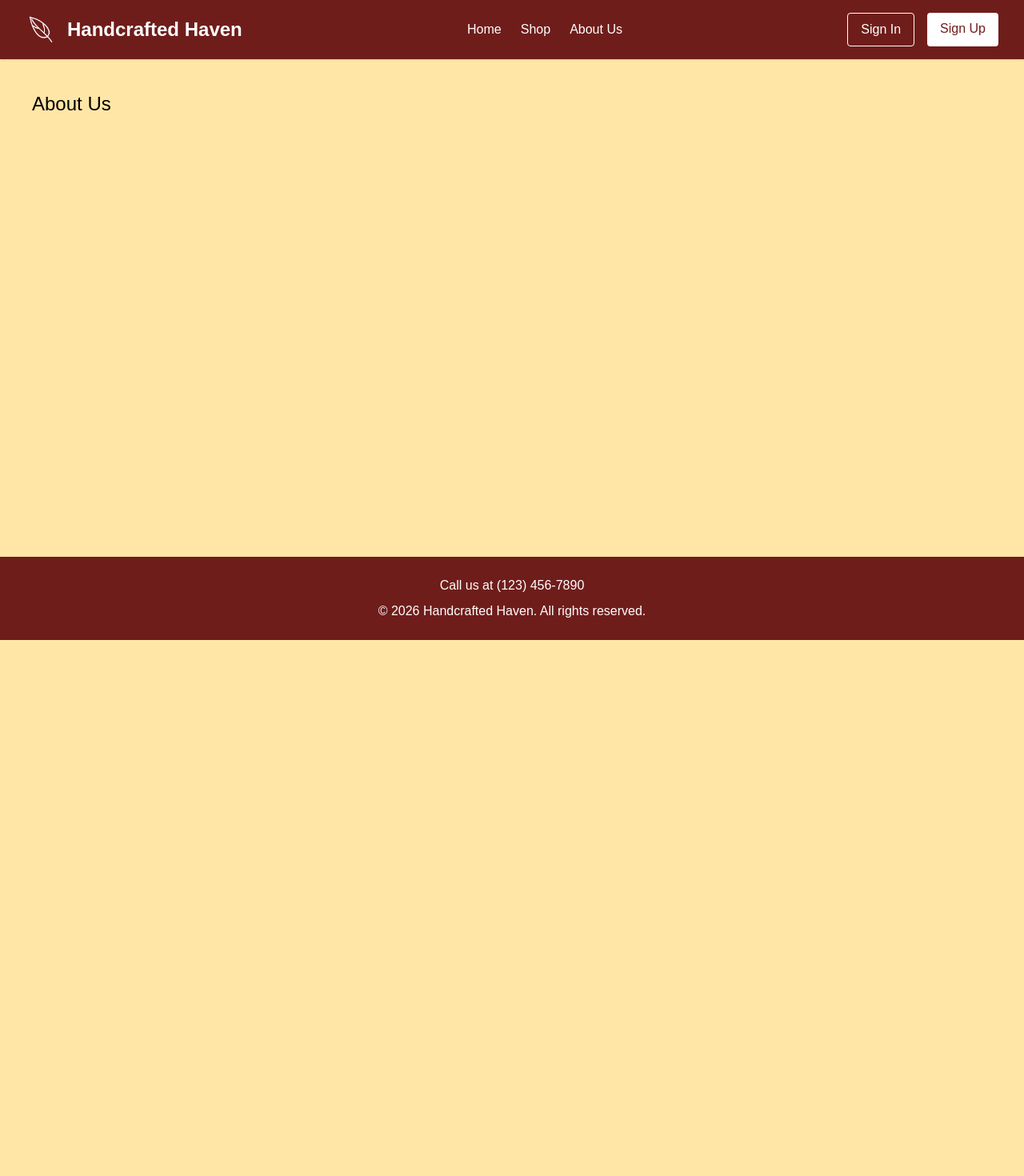
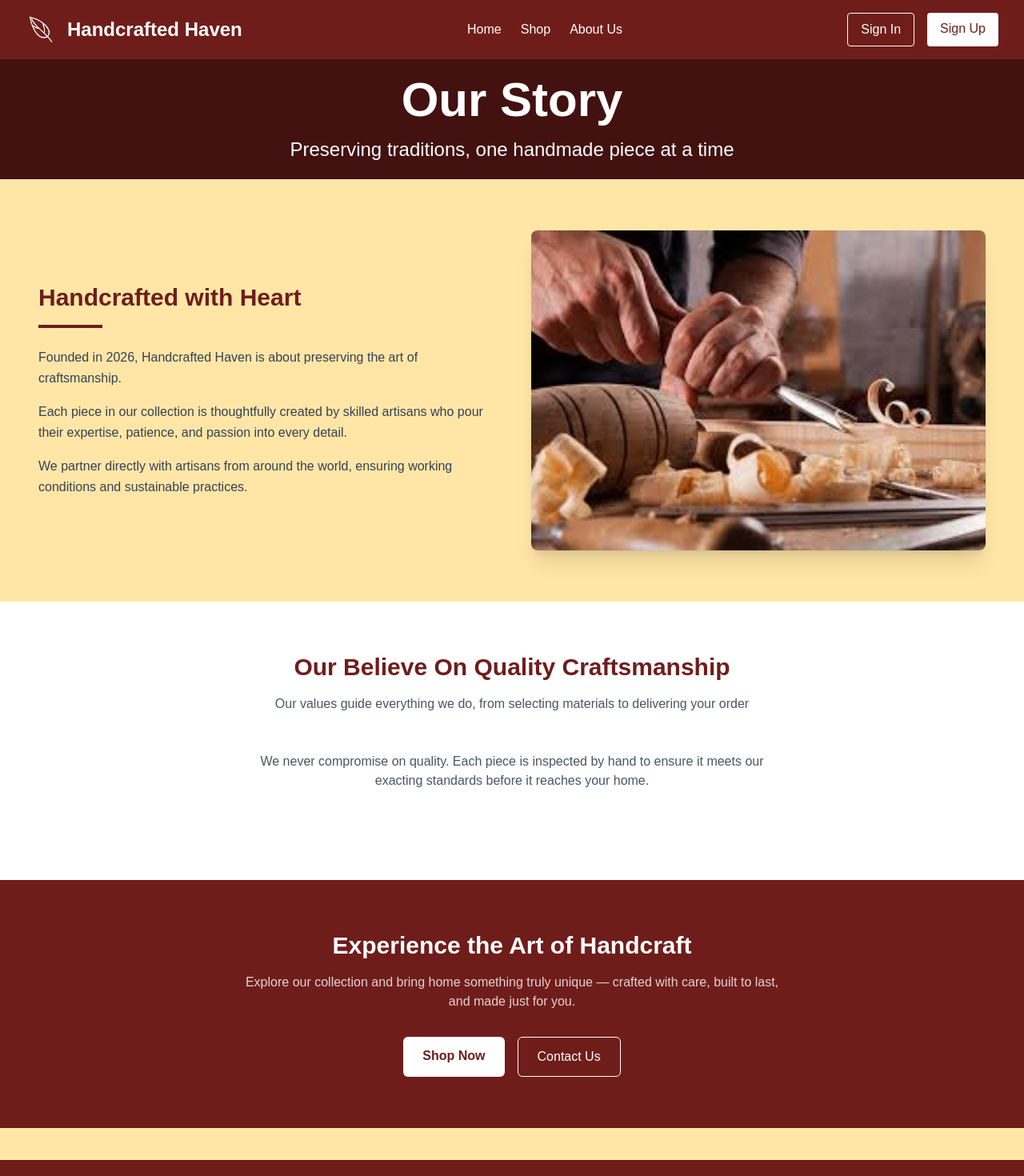
Before and after one commit to kihernandez/handcrafted-haven, a Next.js app: page /about in a window 1280 px wide. Shown: the top 1470 px of the page at 80% size. Before the commit the page ends 800 px from the top, so only its background shows below. Built offline with nearby package versions, Linux system fonts and the light colour scheme.

Commit message:
about us

```diff
--- a/app/about/page.tsx
+++ b/app/about/page.tsx
@@ -1,3 +1,100 @@
-export default function Page() {
-  return <div className="p-10 text-2xl">About Us</div>;
+import Image from "next/image";
+import Link from "next/link";
+
+export const metadata = {
+  title: "About Us | Handcrafted Haven",
+  description:
+    "Learn about Handcrafted Haven's story, our commitment to quality craftsmanship, sustainable practices, and the artisans behind our unique handmade products.",
+};
+
+export default function AboutPage() {
+  return (
+    <div className="bg-[#FFE6A7]">
+      {/* Hero Section */}
+      <section className="relative h-[150px] flex items-center justify-center bg-[#6F1D1B]">
+        <div className="absolute inset-0 bg-black/40 z-10" />
+        <div className="relative z-20 text-center text-white px-4 max-w-3xl">
+          <h1 className="text-5xl md:text-6xl font-bold mb-4">Our Story</h1>
+          <p className="text-xl md:text-2xl">
+            Preserving traditions, one handmade piece at a time
+          </p>
+        </div>
+      </section>
+
+      {/* Our Mission */}
+      <section className="px-6 md:px-12 py-16 max-w-7xl mx-auto">
+        <div className="grid md:grid-cols-2 gap-12 items-center">
+          <div>
+            <h2 className="text-3xl font-bold text-[#6F1D1B] mb-4">
+              Handcrafted with Heart
+            </h2>
+            <div className="w-20 h-1 bg-[#6F1D1B] mb-6" />
+            <p className="text-gray-700 mb-4 leading-relaxed">
+              Founded in 2026, Handcrafted Haven is about preserving the art of craftsmanship.
+            </p>
+            <p className="text-gray-700 mb-4 leading-relaxed">
+              Each piece in our collection is thoughtfully created by skilled
+              artisans who pour their expertise, patience, and passion into
+              every detail.
+            </p>
+            <p className="text-gray-700 leading-relaxed">
+              We partner directly with artisans from around the world, ensuring
+              working conditions and sustainable practices.
+            </p>
+          </div>
+          <div className="relative h-[400px] rounded-lg overflow-hidden shadow-xl">
+            <Image
+              src="/AboutUs.jpeg"
+              alt="Artisan crafting wooden products"
+              fill
+              className="object-cover"
+            />
+          </div>
+        </div>
+      </section>
+
+      <section className="bg-white py-16 px-6 md:px-12">
+        <div className="max-w-7xl mx-auto">
+          <h2 className="text-3xl font-bold text-center text-[#6F1D1B] mb-4">
+            Our Believe On Quality Craftsmanship
+          </h2>
+          <p className="text-center text-gray-600 max-w-2xl mx-auto mb-12">
+            Our values guide everything we do, from selecting materials to
+            delivering your order
+          </p>
+          <p className="text-center text-gray-600 max-w-2xl mx-auto mb-12">
+            We never compromise on quality. Each piece is inspected by hand
+            to ensure it meets our exacting standards before it reaches
+            your home.
+          </p>
+        </div>
+      </section>
+
+      <section className="bg-[#6F1D1B] py-16 px-6 md:px-12">
+        <div className="max-w-4xl mx-auto text-center text-white">
+          <h2 className="text-3xl font-bold mb-4">
+            Experience the Art of Handcraft
+          </h2>
+          <p className="text-white/80 mb-8 max-w-2xl mx-auto">
+            Explore our collection and bring home something truly unique —
+            crafted with care, built to last, and made just for you.
+          </p>
+          <div className="flex flex-wrap justify-center gap-4">
+            <Link
+              href="/shop"
+              className="px-6 py-3 bg-white text-[#6F1D1B] rounded-md hover:bg-gray-100 transition-colors font-bold"
+            >
+              Shop Now
+            </Link>
+            <Link
+              href="/contact"
+              className="px-6 py-3 border border-white text-white rounded-md hover:bg-white/10 transition-colors"
+            >
+              Contact Us
+            </Link>
+          </div>
+        </div>
+      </section>
+    </div>
+  );
 }
```
Also changed, not shown: public/AboutUs.jpeg (added), 1 other file (tests, documents, lock files or other folders).
